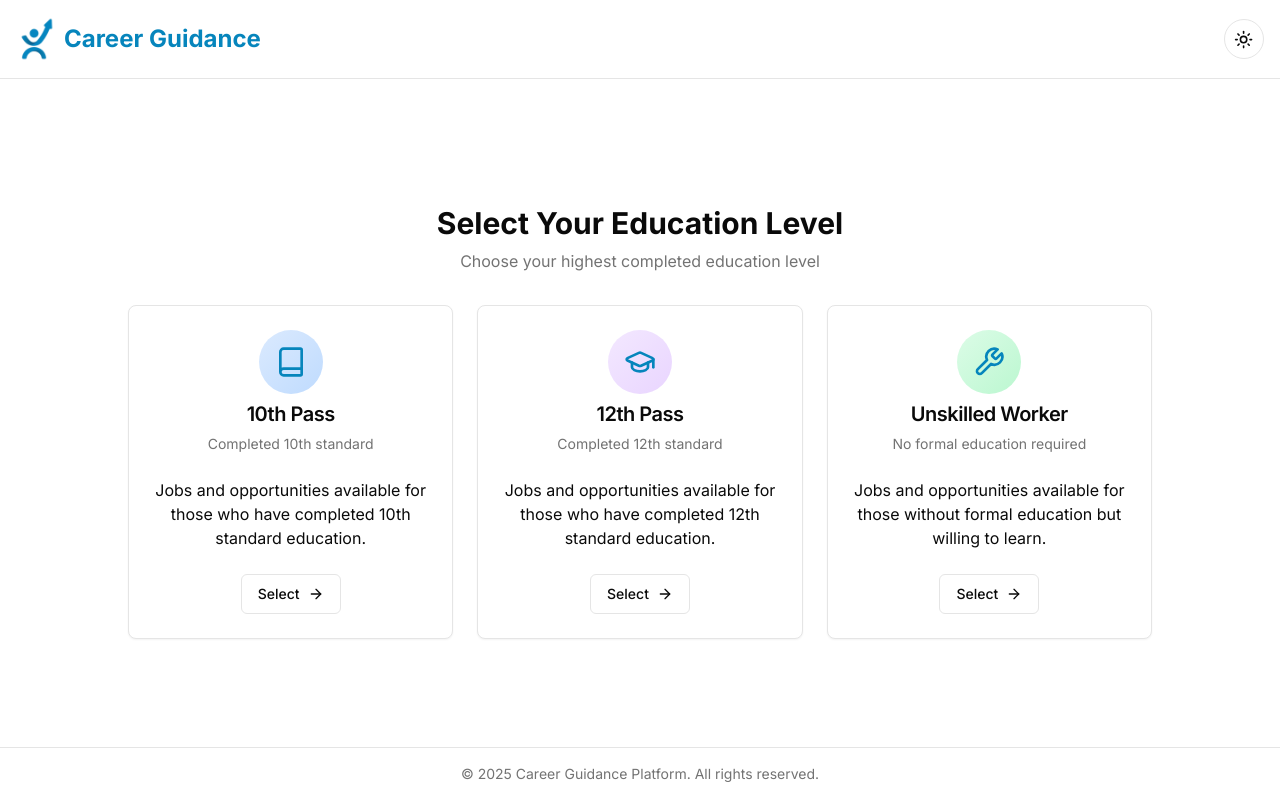
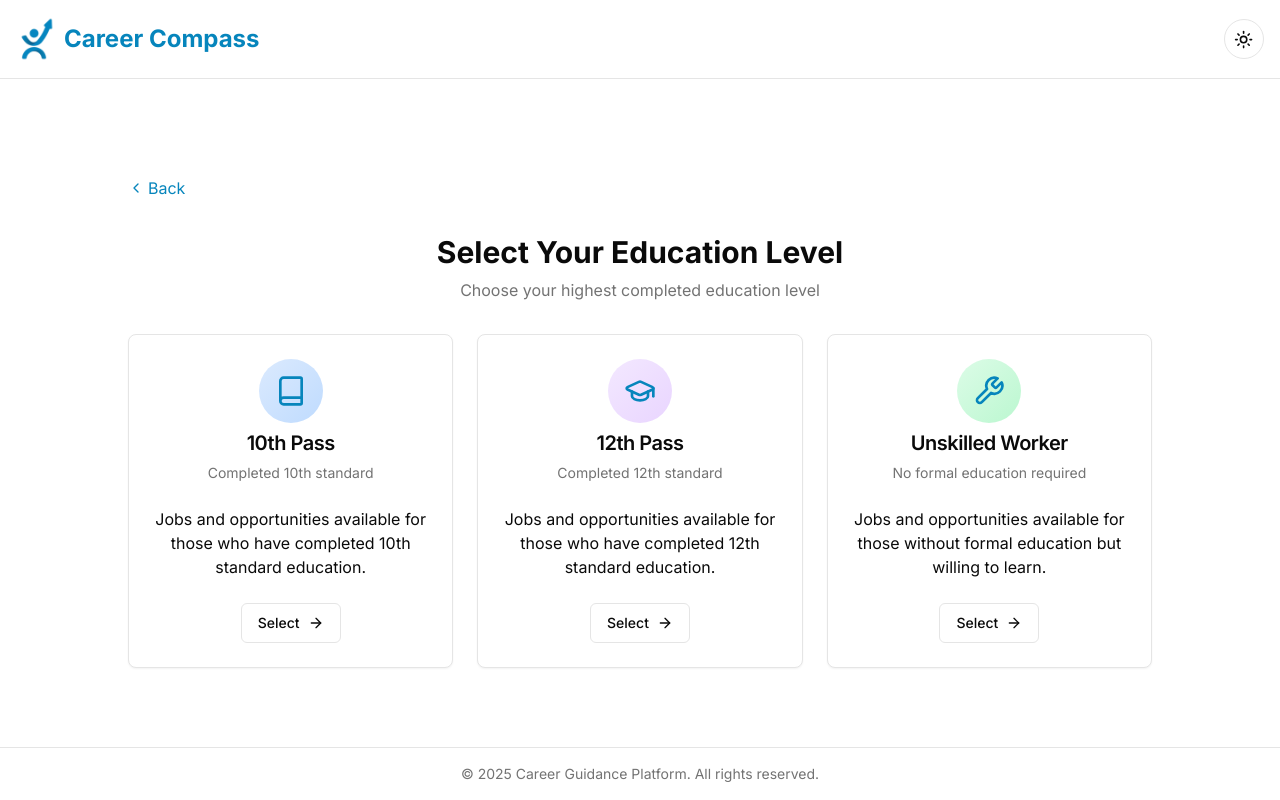
Before and after one commit to Rakesh-Bhagat/Career-Compass, a Next.js app: page /career-path/work in a window 1280 px wide. Built offline with nearby package versions, Linux system fonts and the light colour scheme; no server answers.

Commit message:
added back button

```diff
--- a/app/career-path/courses/page.tsx
+++ b/app/career-path/courses/page.tsx
@@ -3,7 +3,7 @@
 import { useState } from "react"
 import Link from "next/link"
 import { useRouter } from "next/navigation"
-import { ArrowRight, MapPin, Clock, DollarSign } from "lucide-react"
+import { ArrowRight, MapPin, Clock, DollarSign, ChevronRight } from "lucide-react"
 import { Button } from "@/components/ui/button"
 import { Card, CardContent, CardFooter, CardHeader, CardTitle } from "@/components/ui/card"
 import { Label } from "@/components/ui/label"
@@ -47,8 +47,18 @@ export default function CoursesQuestionsPage() {
       <Navbar />
 
       <main className="flex-1 flex items-center justify-center p-4 mt-24">
+
         <div className="max-w-md w-full mx-auto">
+
+
           <div className="space-y-8">
+            <Link
+              href="/career-path"
+              className="text-primary hover:underline inline-flex items-center md:absolute md:left-40 md:top-24"
+            >
+              <ChevronRight className="h-4 w-4 mr-1 rotate-180" />
+              Back
+            </Link>
             <div className="space-y-2 text-center">
               <h1 className="text-3xl font-bold">Tell Us About Your Preferences</h1>
               <p className="text-muted-foreground">Help us find the best courses for you</p>
--- a/app/career-path/work/page.tsx
+++ b/app/career-path/work/page.tsx
@@ -1,27 +1,34 @@
-"use client"
+"use client";
 
-import { useState } from "react"
-import Link from "next/link"
-import { useRouter } from "next/navigation"
-import { Book, GraduationCap, Wrench, ArrowRight } from "lucide-react"
-import { Button } from "@/components/ui/button"
-import { Card, CardContent, CardDescription, CardFooter, CardHeader, CardTitle } from "@/components/ui/card"
-import { ThemeToggle } from "@/components/theme-toggle"
-import { Navbar } from "@/components/Navbar"
-import { Footer } from "@/components/Footer"
+import { useState } from "react";
+import Link from "next/link";
+import { useRouter } from "next/navigation";
+import { Book, GraduationCap, Wrench, ArrowRight, ChevronRight } from "lucide-react";
+import { Button } from "@/components/ui/button";
+import {
+  Card,
+  CardContent,
+  CardDescription,
+  CardFooter,
+  CardHeader,
+  CardTitle,
+} from "@/components/ui/card";
+import { ThemeToggle } from "@/components/theme-toggle";
+import { Navbar } from "@/components/Navbar";
+import { Footer } from "@/components/Footer";
 
 export default function WorkEducationLevelPage() {
-  const router = useRouter()
-  const [selectedLevel, setSelectedLevel] = useState<string | null>(null)
+  const router = useRouter();
+  const [selectedLevel, setSelectedLevel] = useState<string | null>(null);
 
   const handleLevelSelect = (level: string) => {
-    setSelectedLevel(level)
+    setSelectedLevel(level);
 
     // Navigate to the recommendations page with the selected level
     setTimeout(() => {
-      router.push(`/career-path/work/recommendations?level=${level}`)
-    }, 300)
-  }
+      router.push(`/career-path/work/recommendations?level=${level}`);
+    }, 300);
+  };
 
   return (
     <div className="min-h-screen flex flex-col">
@@ -30,14 +37,28 @@ export default function WorkEducationLevelPage() {
       <main className="flex-1 flex items-center justify-center p-4 mt-24">
         <div className="max-w-5xl w-full mx-auto">
           <div className="space-y-8">
+            <Link
+                href="/career-path"
+                className="text-primary hover:underline inline-flex items-center"
+              >
+                <ChevronRight className="h-4 w-4 mr-1 rotate-180" />
+                Back
+              </Link>
             <div className="space-y-2 text-center">
-              <h1 className="text-3xl font-bold">Select Your Education Level</h1>
-              <p className="text-muted-foreground">Choose your highest completed education level</p>
+              <h1 className="text-3xl font-bold">
+                Select Your Education Level
+              </h1>
+              <p className="text-muted-foreground">
+                Choose your highest completed education level
+              </p>
             </div>
 
             <div className="grid md:grid-cols-3 gap-6">
+
               <Card
-                className={`cursor-pointer transition-all bg-background hover:shadow-lg ${selectedLevel === "10th" ? "ring-2 ring-primary" : ""}`}
+                className={`cursor-pointer transition-all bg-background hover:shadow-lg ${
+                  selectedLevel === "10th" ? "ring-2 ring-primary" : ""
+                }`}
                 onClick={() => handleLevelSelect("10th")}
               >
                 <CardHeader className="text-center">
@@ -49,7 +70,8 @@ export default function WorkEducationLevelPage() {
                 </CardHeader>
                 <CardContent>
                   <p className="text-center">
-                    Jobs and opportunities available for those who have completed 10th standard education.
+                    Jobs and opportunities available for those who have
+                    completed 10th standard education.
                   </p>
                 </CardContent>
                 <CardFooter className="flex justify-center">
@@ -61,7 +83,9 @@ export default function WorkEducationLevelPage() {
               </Card>
 
               <Card
-                className={`cursor-pointer transition-all bg-background hover:shadow-lg ${selectedLevel === "12th" ? "ring-2 ring-primary" : ""}`}
+                className={`cursor-pointer transition-all bg-background hover:shadow-lg ${
+                  selectedLevel === "12th" ? "ring-2 ring-primary" : ""
+                }`}
                 onClick={() => handleLevelSelect("12th")}
               >
                 <CardHeader className="text-center">
@@ -73,7 +97,8 @@ export default function WorkEducationLevelPage() {
                 </CardHeader>
                 <CardContent>
                   <p className="text-center">
-                    Jobs and opportunities available for those who have completed 12th standard education.
+                    Jobs and opportunities available for those who have
+                    completed 12th standard education.
                   </p>
                 </CardContent>
                 <CardFooter className="flex justify-center">
@@ -85,19 +110,26 @@ export default function WorkEducationLevelPage() {
               </Card>
 
               <Card
-                className={`cursor-pointer transition-all bg-background hover:shadow-lg ${selectedLevel === "unskilled" ? "ring-2 ring-primary" : ""}`}
+                className={`cursor-pointer transition-all bg-background hover:shadow-lg ${
+                  selectedLevel === "unskilled" ? "ring-2 ring-primary" : ""
+                }`}
                 onClick={() => handleLevelSelect("unskilled")}
               >
                 <CardHeader className="text-center">
                   <div className="w-16 h-16 mx-auto rounded-full flex items-center justify-center bg-gradient-to-br from-green-100 to-green-200 dark:from-green-900 dark:to-green-800">
                     <Wrench className="w-8 h-8 text-primary" />
                   </div>
-                  <CardTitle className="text-xl mt-4">Unskilled Worker</CardTitle>
-                  <CardDescription>No formal education required</CardDescription>
+                  <CardTitle className="text-xl mt-4">
+                    Unskilled Worker
+                  </CardTitle>
+                  <CardDescription>
+                    No formal education required
+                  </CardDescription>
                 </CardHeader>
                 <CardContent>
                   <p className="text-center">
-                    Jobs and opportunities available for those without formal education but willing to learn.
+                    Jobs and opportunities available for those without formal
+                    education but willing to learn.
                   </p>
                 </CardContent>
                 <CardFooter className="flex justify-center">
@@ -114,5 +146,5 @@ export default function WorkEducationLevelPage() {
 
       <Footer />
     </div>
-  )
+  );
 }
--- a/app/career-path/work/recommendations/page.tsx
+++ b/app/career-path/work/recommendations/page.tsx
@@ -113,7 +113,7 @@ export default function WorkRecommendationsPage() {
 
             <Tabs defaultValue="jobs" className="w-full" onValueChange={setActiveTab}>
               <TabsList className="grid w-full grid-cols-2 mb-8">
-                <TabsTrigger value="jobs">Available Jobs</TabsTrigger>
+                <TabsTrigger value="jobs">Suitable Job Role</TabsTrigger>
                 <TabsTrigger value="skills">Upgrade Skills</TabsTrigger>
               </TabsList>
 
--- a/components/Navbar.tsx
+++ b/components/Navbar.tsx
@@ -20,7 +20,7 @@ export function Navbar() {
             height={40}
             className="mr-2"
           />
-          <Link href="/" className="text-2xl font-bold text-primary">Career Guidance</Link>
+          <Link href="/" className="text-2xl font-bold text-primary">Career Compass</Link>
         </div>
 
         {/* Right Side */}
--- a/package.json
+++ b/package.json
@@ -1,6 +1,6 @@
 {
-  "name": "my-v0-project",
-  "version": "0.1.0",
+  "name": "Career Compass",
+  "version": "1.0.1",
   "private": true,
   "scripts": {
     "dev": "next dev",
```
